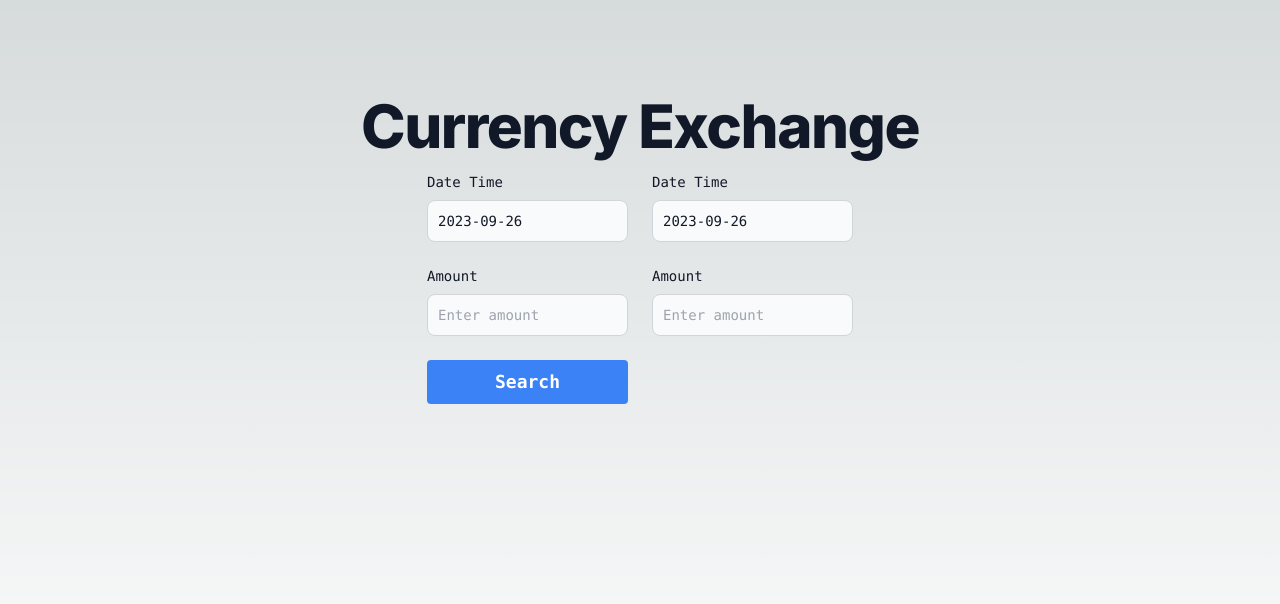
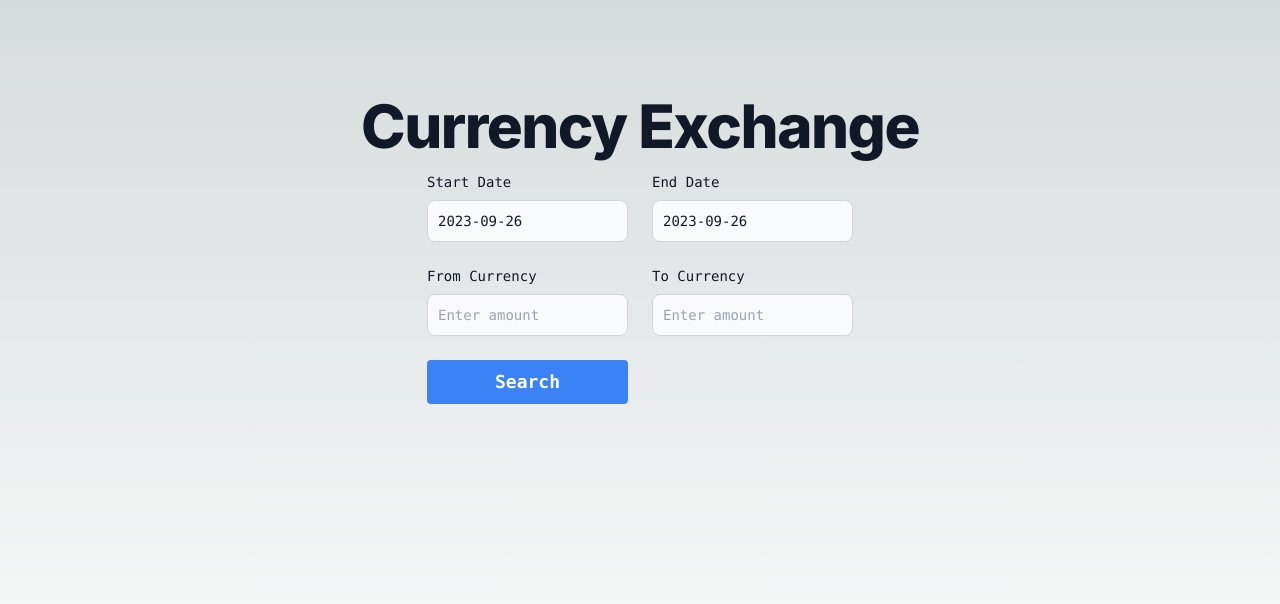
Before and after one commit to cjand225/currency-exchange-rate-frontend, a Next.js app: page / in a window 1280 px wide. Shown: the top 604 px of the page. Built offline with nearby package versions, Linux system fonts and the light colour scheme.

Commit message:
Fixed Labeling on input field components

```diff
--- a/src/app/components/DateInput.tsx
+++ b/src/app/components/DateInput.tsx
@@ -3,15 +3,16 @@ import DatePicker from "react-datepicker";
 import "react-datepicker/dist/react-datepicker.css";
 
 interface DateInputProps {
+  label: string;
   selectedDate: Date;
   onDateChange: (date: Date) => void;
 }
 
-const DateInput = ({ selectedDate, onDateChange }: DateInputProps) => {
+const DateInput = ({ label, selectedDate, onDateChange }: DateInputProps) => {
   return (
     <div>
       <label className="block mb-2 text-sm font-medium text-gray-900">
-        Date Time
+        {label}
       </label>
       <DatePicker
         className="bg-gray-50 border border-gray-300 text-gray-900 text-sm rounded-lg focus:ring-blue-500 focus:border-blue-500 block w-full p-2.5"
--- a/src/app/components/SearchCurrency.tsx
+++ b/src/app/components/SearchCurrency.tsx
@@ -55,13 +55,19 @@ const SearchCurrency = ({ onSearch }: SearchCurrencyProps) => {
     <form onSubmit={handleSubmit}>
       <div className="grid gap-6 mb-6 md:grid-cols-2">
         <DateInput
+          label="Start Date"
           selectedDate={startDate}
           onDateChange={handleStartDateChange}
         />
-        <DateInput selectedDate={endDate} onDateChange={handleEndDateChange} />
+
+        <DateInput
+          label="End Date"
+          selectedDate={endDate}
+          onDateChange={handleEndDateChange}
+        />
 
         <CurrencyInput
-          label="Amount"
+          label="From Currency"
           id="fromCurrency"
           placeholder="Enter amount"
           value={fromCurrency}
@@ -69,7 +75,7 @@ const SearchCurrency = ({ onSearch }: SearchCurrencyProps) => {
         />
 
         <CurrencyInput
-          label="Amount"
+          label="To Currency"
           id="toCurrency"
           placeholder="Enter amount"
           value={toCurrency}
```
